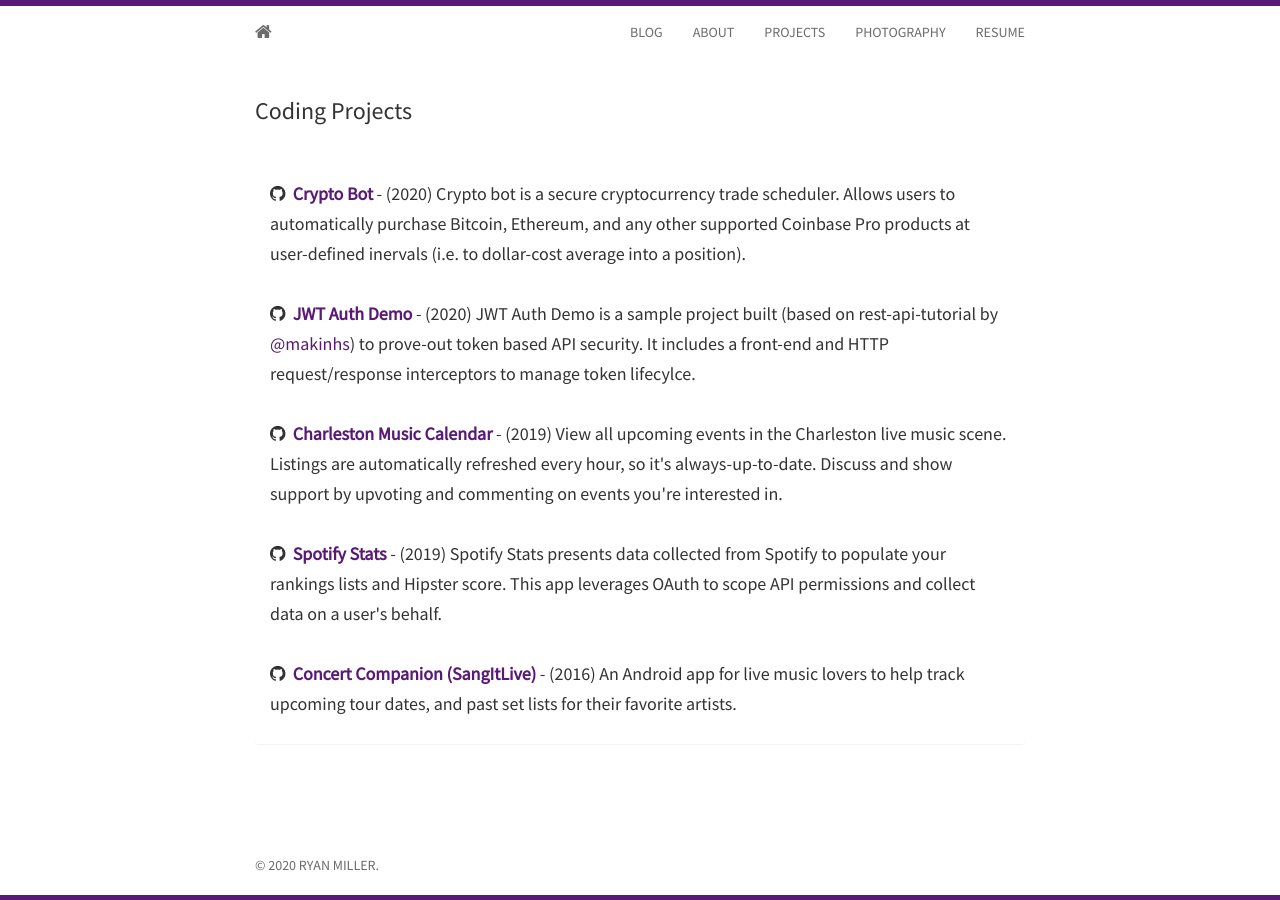
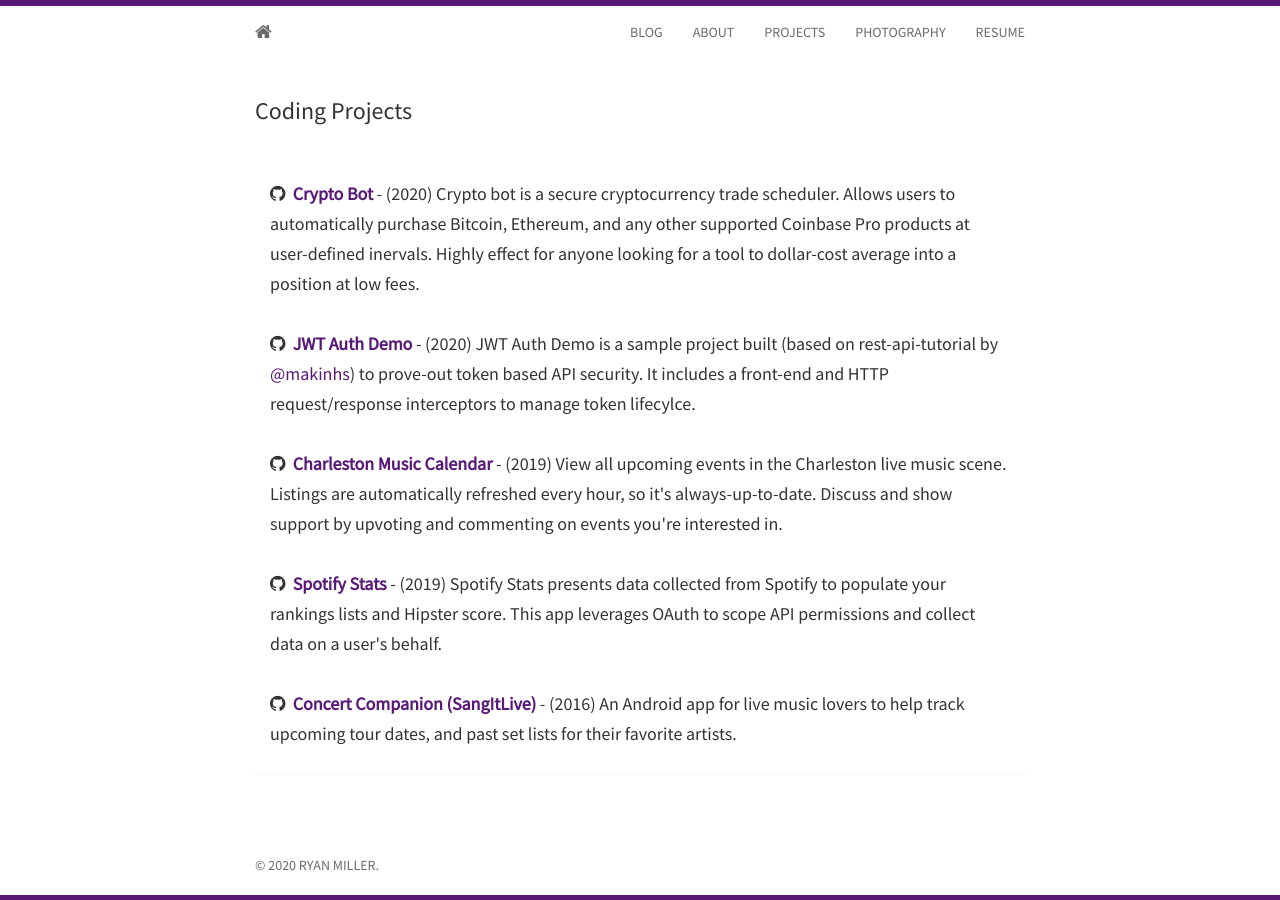
Before and after one commit to TheRyanMiller/theryanmiller.github.io, a Jekyll site: the page built from projects.html, in a window 1280 px wide. Built offline with Jekyll 4.4.1, drawn with Linux system fonts in a browser that asks for light colours; nearby versions of some CDN libraries.

Commit message:
updated project

```diff
--- a/_includes/projects.html
+++ b/_includes/projects.html
@@ -6,7 +6,7 @@
       <h4>
           <a id="nostyle" class="nostyle" href="https://github.com/TheRyanMiller/crypto-bot">
           <i class="fa fa-github" ></i></a>&nbsp;&nbsp;<strong><a href="https://github.com/TheRyanMiller/crypto-bot">Crypto Bot</a></strong>
-          - (2020) Crypto bot is a secure cryptocurrency trade scheduler. Allows users to automatically purchase Bitcoin, Ethereum, and any other supported Coinbase Pro products at user-defined inervals (i.e. to dollar-cost average into a position).
+          - (2020) Crypto bot is a secure cryptocurrency trade scheduler. Allows users to automatically purchase Bitcoin, Ethereum, and any other supported Coinbase Pro products at user-defined inervals. Highly effect for anyone looking for a tool to dollar-cost average into a position at low fees.
       </h4>
       <h4>
         <a id="nostyle" class="nostyle" href="https://github.com/TheRyanMiller/jwt-auth-demo">
```
